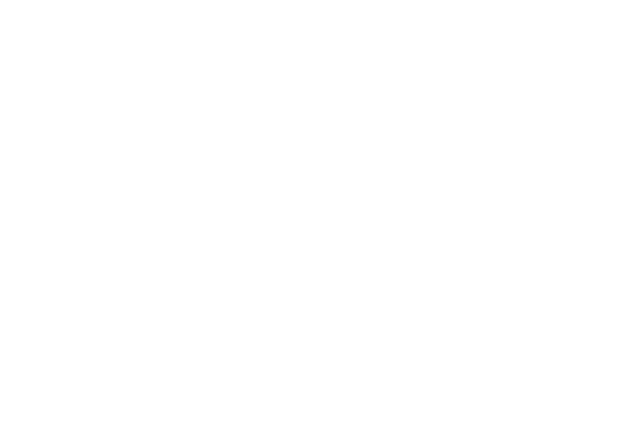
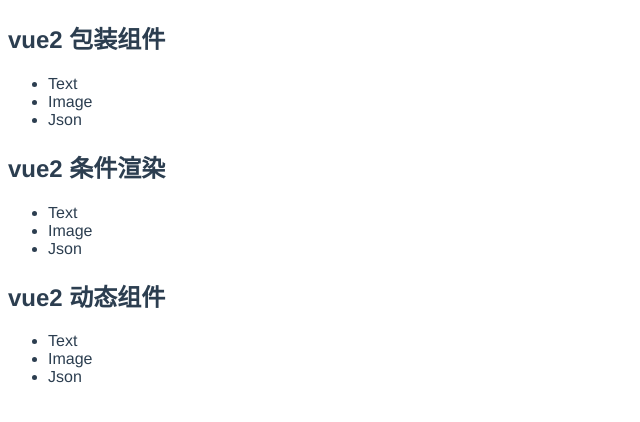
Before and after one commit to oneyoung19/learn-vue2, a Vue app: page /5.dynamic-component in a window 1280 px wide. Shown: the top 422 px of the page, without its empty margins (0-640 px from the left). Built offline with nearby package versions, Linux system fonts and the light colour scheme.

Commit message:
feat: Dynamic Component

```diff
--- a/src/router/index.js
+++ b/src/router/index.js
@@ -29,6 +29,11 @@ const routes = [
 		path: '/4.keep-alive',
 		name: '4KeepAlive',
 		component: () => import('../views/4.keep-alive')
+	},
+	{
+		path: '/5.dynamic-component',
+		name: '5DynamicComponent',
+		component: () => import('../views/5.dynamic-component')
 	}
 ]
 
--- /dev/null
+++ b/src/views/5.dynamic-component/index.vue
@@ -0,0 +1,81 @@
+<template>
+	<div>
+		<h2>vue2 包装组件</h2>
+		<ul>
+			<li v-for="item in componentList" :key="item">
+				<DynamicComponent :type="item" />
+			</li>
+		</ul>
+		<h2>vue2 条件渲染</h2>
+		<ul>
+			<li v-for="item in componentList" :key="item">
+				<TextComponent v-if="item === 'Text'" />
+				<ImageComponent v-else-if="item === 'Image'" />
+				<JsonComponent v-else-if="item === 'Json'" />
+			</li>
+		</ul>
+		<h2>vue2 动态组件</h2>
+		<ul>
+			<li v-for="item in componentList" :key="item">
+				<component :is="`${item}Component`" />
+			</li>
+		</ul>
+	</div>
+</template>
+
+<script>
+const DynamicComponent = {
+	functional: true,
+	props: {
+		// Text Image Json
+		type: {
+			type: String,
+			default: 'Text'
+		}
+	},
+	render(h, ctx) {
+		return (
+			<div>
+				{ctx.props.type}
+			</div>
+		)
+	}
+}
+const TextComponent = {
+	render(h, ctx) {
+		return <div>Text</div>
+	}
+}
+const ImageComponent = {
+	render(h, ctx) {
+		return <div>Image</div>
+	}
+}
+const JsonComponent = {
+	render(h, ctx) {
+		return <div>Json</div>
+	}
+}
+export default {
+	components: {
+		DynamicComponent,
+		TextComponent,
+		ImageComponent,
+		JsonComponent
+	},
+	data () {
+		return {
+			componentList: ['Text', 'Image', 'Json']
+		}
+	},
+	computed: {},
+	watch: {},
+	created () {},
+	mounted () {},
+	methods: {
+	}
+}
+</script>
+
+<style scoped lang="less">
+</style>
```
Also changed, not shown: src/views/1.render/createElement.js (+4 -5 lines), src/views/5.dynamic-component/dynamic.js (added, +11 -0 lines).
